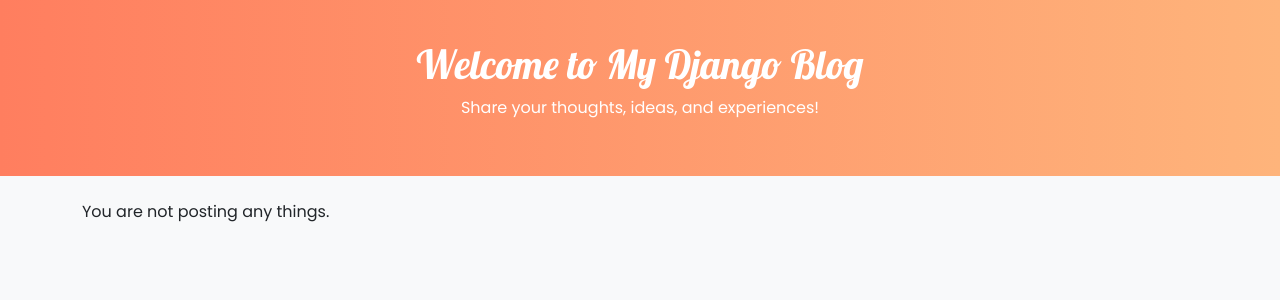
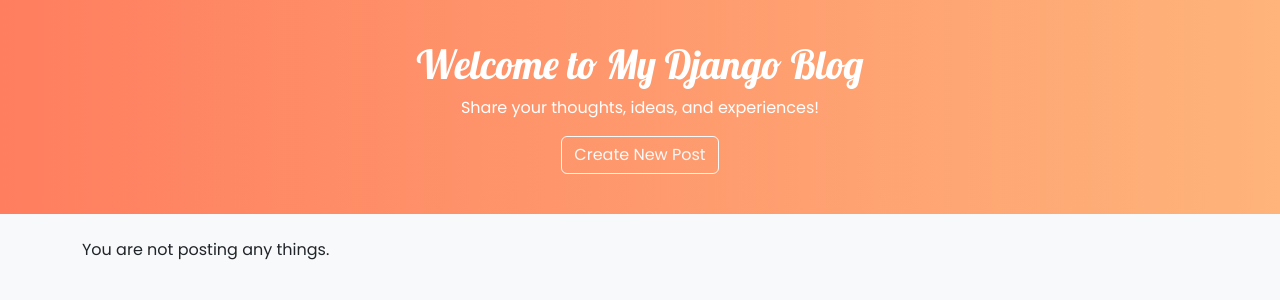
Before and after one commit to vishalbhakt/blog_post, a Django app: template myapp/templates/post_list.html in a window 1280 px wide. Shown: the part 56-356 px from the top of the page. Run offline with Django 5.2, Linux system fonts and the light colour scheme; the template is opened without the code that fills it, so the values that code supplies are empty.

Commit message:
Update hero setion

```diff
--- a/myapp/templates/base.html
+++ b/myapp/templates/base.html
@@ -69,9 +69,9 @@
         <div class="container">
             <h1>Welcome to My Django Blog</h1>
             <p>Share your thoughts, ideas, and experiences!</p>
+            <a href="{% url 'post_new' %}" class="btn btn-outline-light">Create New Post</a></
 
-
-        </div>
+            </div>
     </section>
 
     <main class="container mt-4">
```
